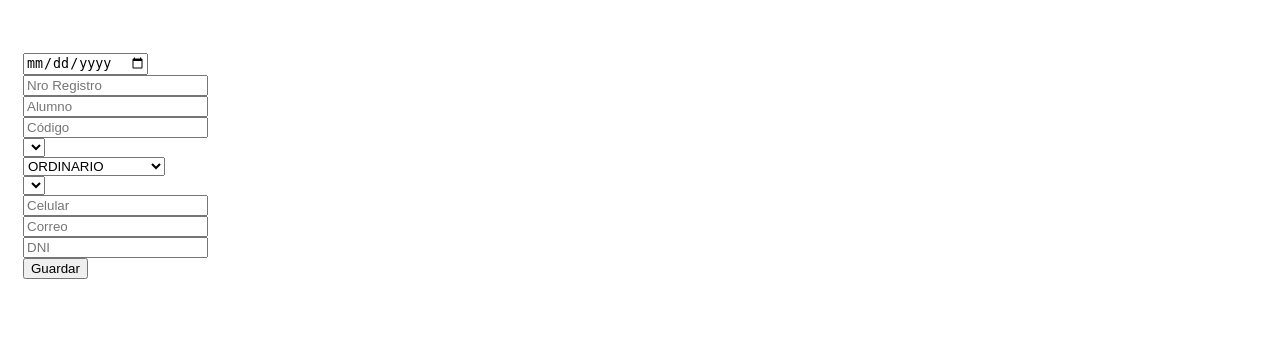
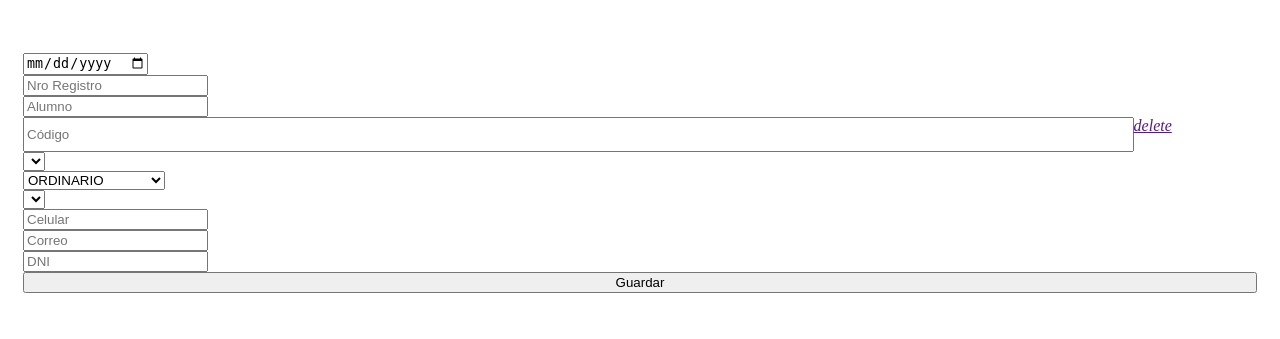
Before and after one commit to JohannChambillaF/OSARCHIVO, a PHP site: page /proyecto/conformidad.php in a window 1280 px wide. Shown: the top 339 px of the page. Run offline with PHP 8.4, Linux system fonts and the light colour scheme; data that the repository does not hold is empty.

Commit message:
se arreglo la columnas en el form y el icono en codigo

```diff
--- a/proyecto/conformidad.php
+++ b/proyecto/conformidad.php
@@ -22,8 +22,9 @@
 						<div class="input-field">
 							<input type="text" name="alumno" id="alumno" placeholder="Alumno" class="form-control">
 						</div>
-						<div class="input-field">
-							<input type="text" name="codigo" id="codigo" placeholder="Código" class="form-control">
+						<div class="input-field" style="display: flex; flex-wrap: nowrap;">
+							<input type="text" name="codigo" id="codigo" placeholder="Código" class="form-control" style="width: 90%;">
+							<a href="" class="btn btn-success ms-2" style="width: 30px; height: 35px;"><i class="material-symbols-outlined">delete</i></a>
 						</div>
 						<div class="input-field">
 							<select name="escuela" id="escuela" class="form-select">
@@ -64,7 +65,6 @@
 									<option value="<?=$id?>"><?=$nomsed?></option>
 									<?php
 									}
-
 								?>
 							</select>
 						</div>
@@ -80,8 +80,7 @@
 					</div>
 				</div>
 				<div class="input-field">
-					<label for=""></label>
-					<button type="submit" class="btn btn-primary" name="btn_guardar" id="btn_guardar">Guardar</button>
+					<button type="submit" class="btn btn-secondary btn-block" name="btn_guardar" id="btn_guardar" style="width: 100%">Guardar</button>
 				</div>
 			</form>
 		</div>
```
